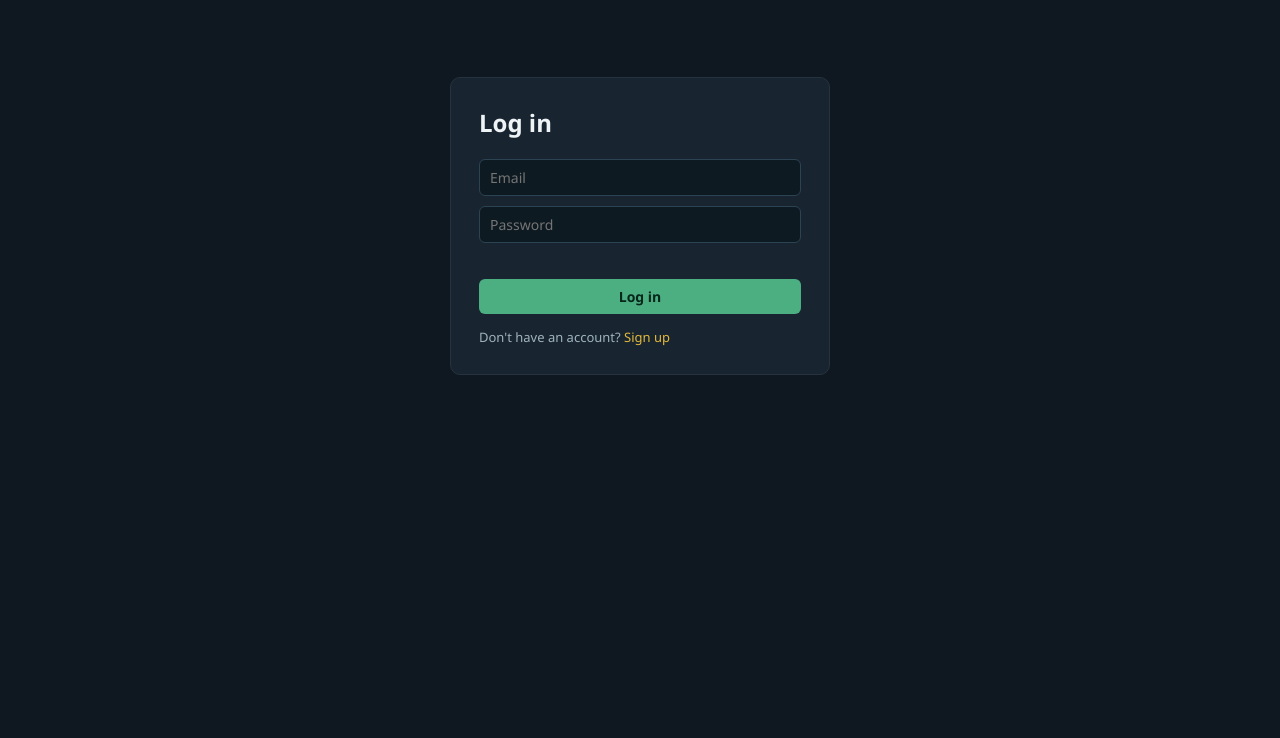
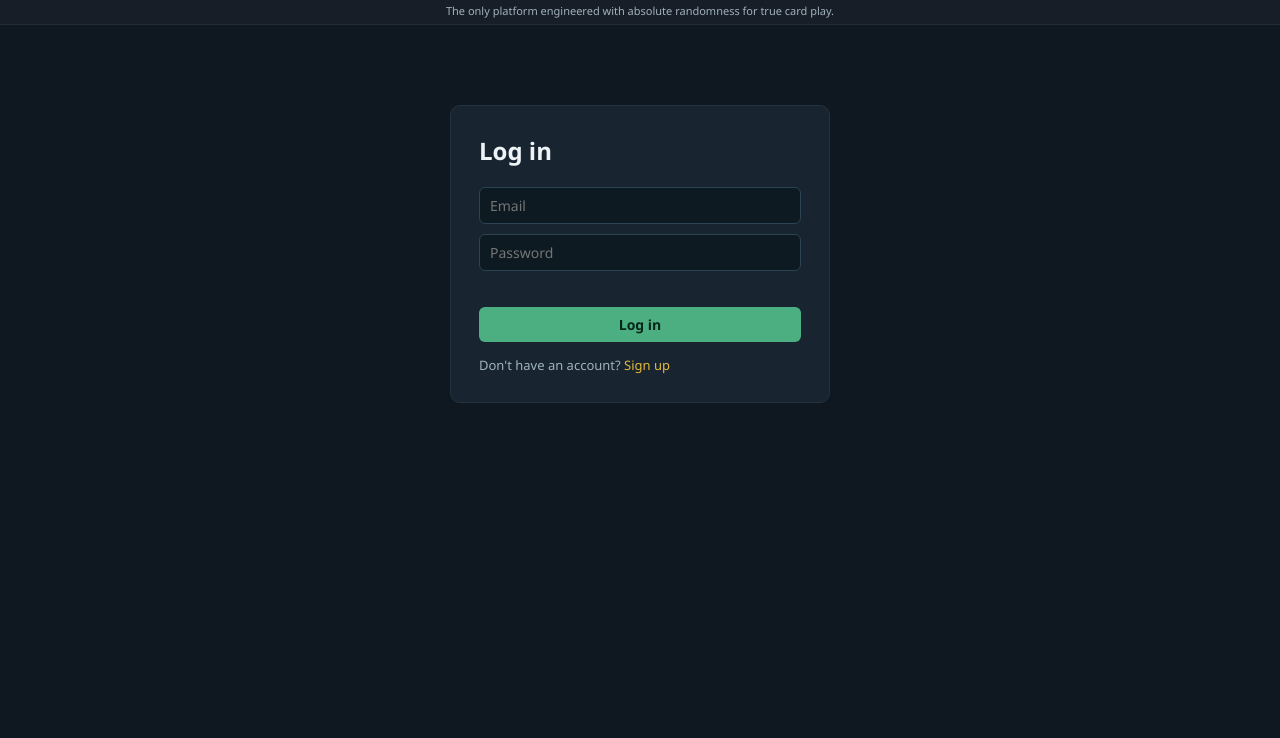
Before and after one commit to Jomny0214/POKER-APP, a website with bundled scripts: page client/index.html in a window 1280 px wide. Shown: the part 62-800 px from the top of the page. Built offline with nearby package versions, Linux system fonts and the light colour scheme.

Commit message:
Add full tagline banner below header

```diff
--- a/client/index.html
+++ b/client/index.html
@@ -40,6 +40,14 @@
       color: var(--text-dim, #9aa5b1);
       font-weight: 400;
     }
+    .tagline-banner {
+      text-align: center;
+      font-size: 11px;
+      color: var(--text-dim, #9aa5b1);
+      padding: 6px 12px;
+      background: rgba(255,255,255,0.03);
+      border-bottom: 1px solid rgba(255,255,255,0.06);
+    }
   </style>
 </head>
 <body>
@@ -53,6 +61,7 @@
     </div>
     <div id="header-right" class="header-right"></div>
   </header>
+  <div class="tagline-banner">The only platform engineered with absolute randomness for true card play.</div>
   <main id="app-root"></main>
   <div id="toast-container"></div>
   <script>
```
